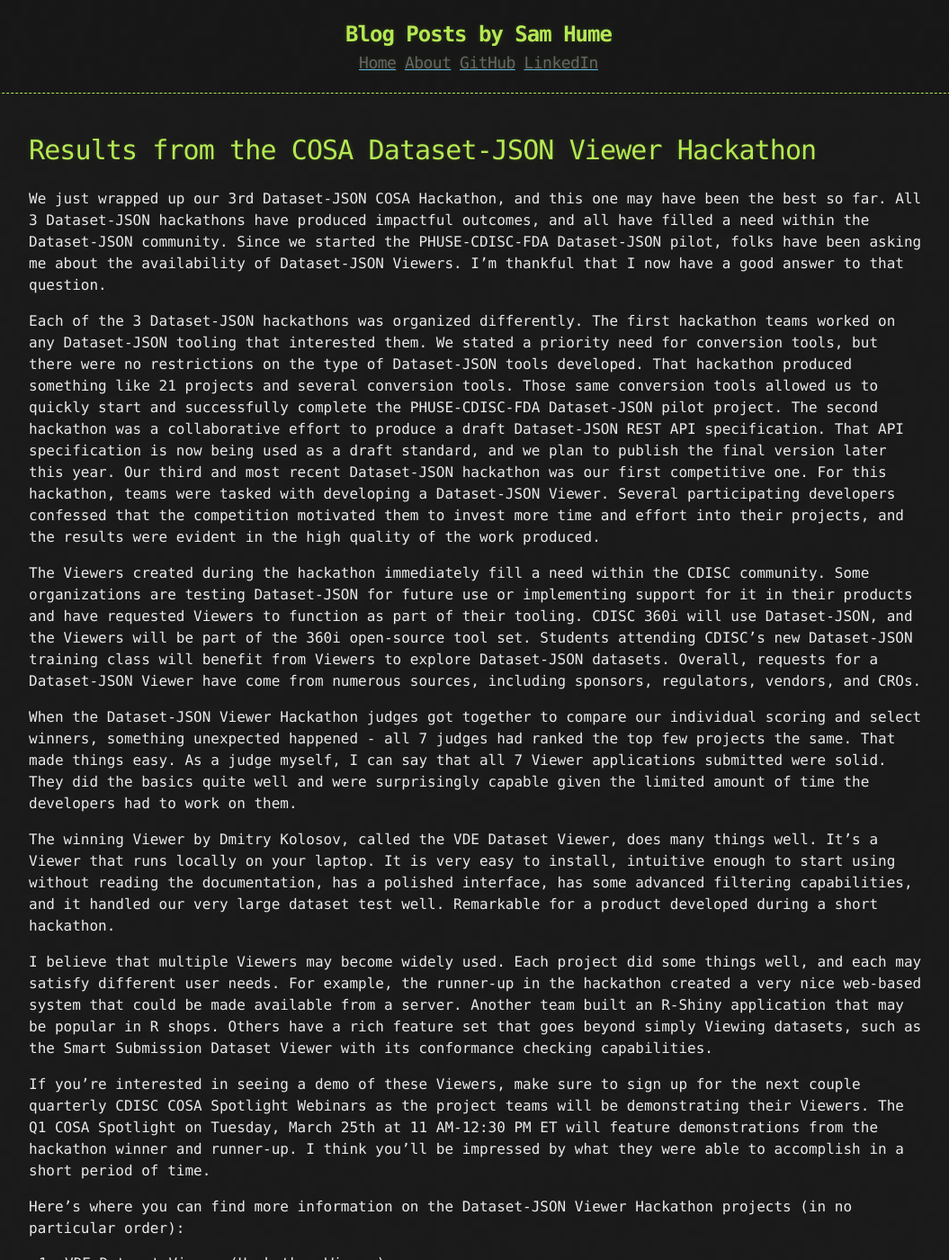
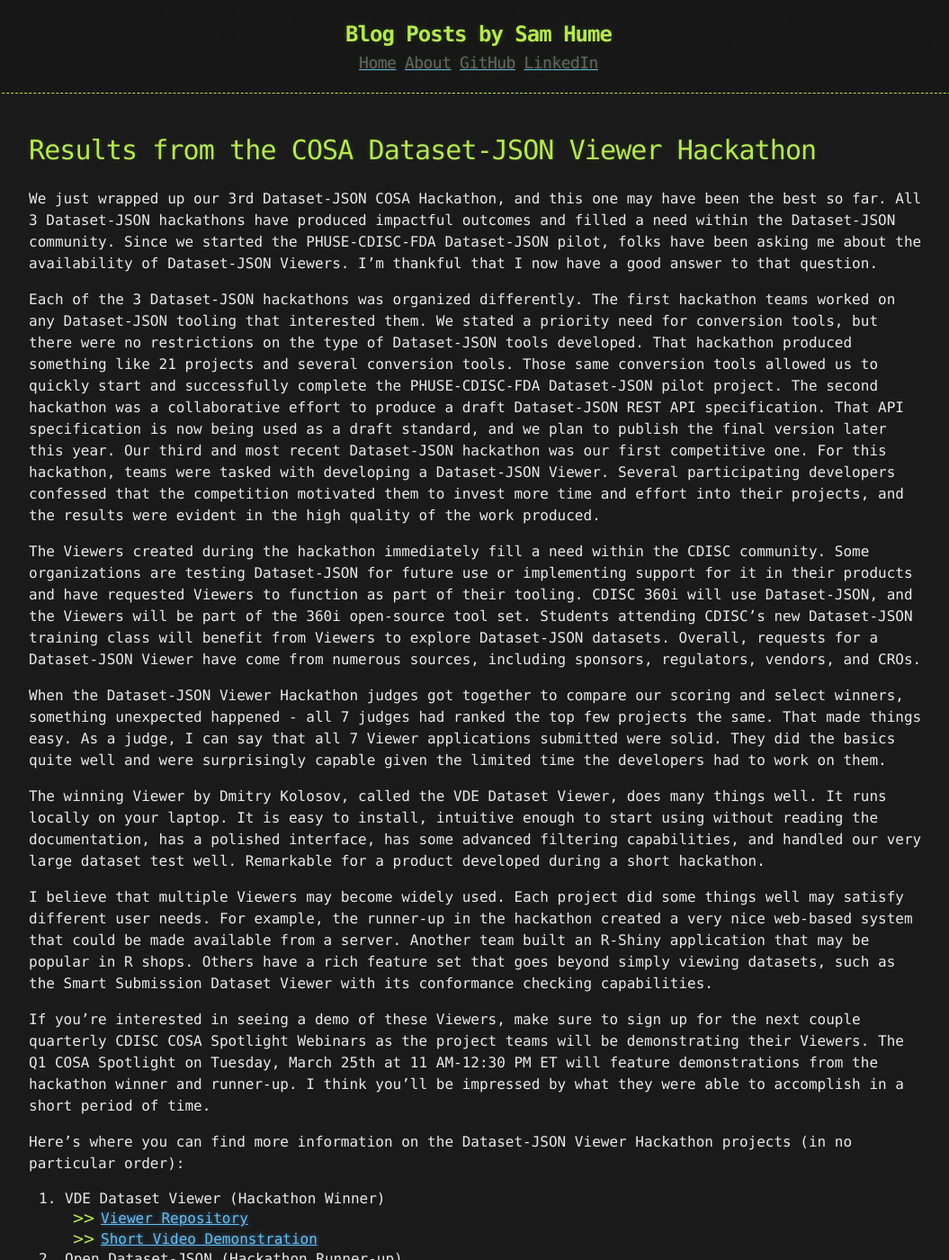
Before and after one commit to swhume/swhume.github.io, a Jekyll site: the page built from _posts/2025-03-01-results-dataset-json-viewer-hackathon.md, in a window 1280 px wide and 1400 px high. Shown: the whole window at 90% size, without its empty margins (108-1163 px from the left). Built offline with Jekyll 4.4.1, drawn with Linux system fonts in a browser that asks for light colours.

Commit message:
adds minor tweaks to language

```diff
--- a/_posts/2025-03-01-results-dataset-json-viewer-hackathon.md
+++ b/_posts/2025-03-01-results-dataset-json-viewer-hackathon.md
@@ -1,7 +1,7 @@
 # Results from the COSA Dataset-JSON Viewer Hackathon
 
 We just wrapped up our 3rd Dataset-JSON COSA Hackathon, and this one may have been the best so far.
-All 3 Dataset-JSON hackathons have produced impactful outcomes, and all have filled a need within
+All 3 Dataset-JSON hackathons have produced impactful outcomes and filled a need within
 the Dataset-JSON community. Since we started the PHUSE-CDISC-FDA Dataset-JSON pilot, folks have been
 asking me about the availability of Dataset-JSON Viewers. I'm thankful that I now have a good answer to
 that question.
@@ -25,20 +25,20 @@ Viewers will be part of the 360i open-source tool set. Students attending CDISC'
 class will benefit from Viewers to explore Dataset-JSON datasets. Overall, requests for a Dataset-JSON Viewer
 have come from numerous sources, including sponsors, regulators, vendors, and CROs.
 
-When the Dataset-JSON Viewer Hackathon judges got together to compare our individual scoring and select winners, something
-unexpected happened - all 7 judges had ranked the top few projects the same. That made things easy. As a judge
-myself, I can say that all 7 Viewer applications submitted were solid. They did the basics quite well and were
-surprisingly capable given the limited amount of time the developers had to work on them.
+When the Dataset-JSON Viewer Hackathon judges got together to compare our scoring and select winners, something
+unexpected happened - all 7 judges had ranked the top few projects the same. That made things easy. As a judge,
+I can say that all 7 Viewer applications submitted were solid. They did the basics quite well and were
+surprisingly capable given the limited time the developers had to work on them.
 
-The winning Viewer by Dmitry Kolosov, called the VDE Dataset Viewer, does many things well. It's a Viewer
-that runs locally on your laptop. It is very easy to install, intuitive enough to start using without reading
-the documentation, has a polished interface, has some advanced filtering capabilities, and it handled our
+The winning Viewer by Dmitry Kolosov, called the VDE Dataset Viewer, does many things well. It runs locally on
+your laptop. It is easy to install, intuitive enough to start using without reading
+the documentation, has a polished interface, has some advanced filtering capabilities, and handled our
 very large dataset test well. Remarkable for a product developed during a short hackathon.
 
-I believe that multiple Viewers may become widely used. Each project did some things well, and each
-may satisfy different user needs. For example, the runner-up in the hackathon created a very nice
+I believe that multiple Viewers may become widely used. Each project did some things well may satisfy
+different user needs. For example, the runner-up in the hackathon created a very nice
 web-based system that could be made available from a server. Another team built an R-Shiny application
-that may be popular in R shops. Others have a rich feature set that goes beyond simply Viewing datasets,
+that may be popular in R shops. Others have a rich feature set that goes beyond simply viewing datasets,
 such as the Smart Submission Dataset Viewer with its conformance checking capabilities.
 
 If you're interested in seeing a demo of these Viewers, make sure to sign up for the next couple
```
